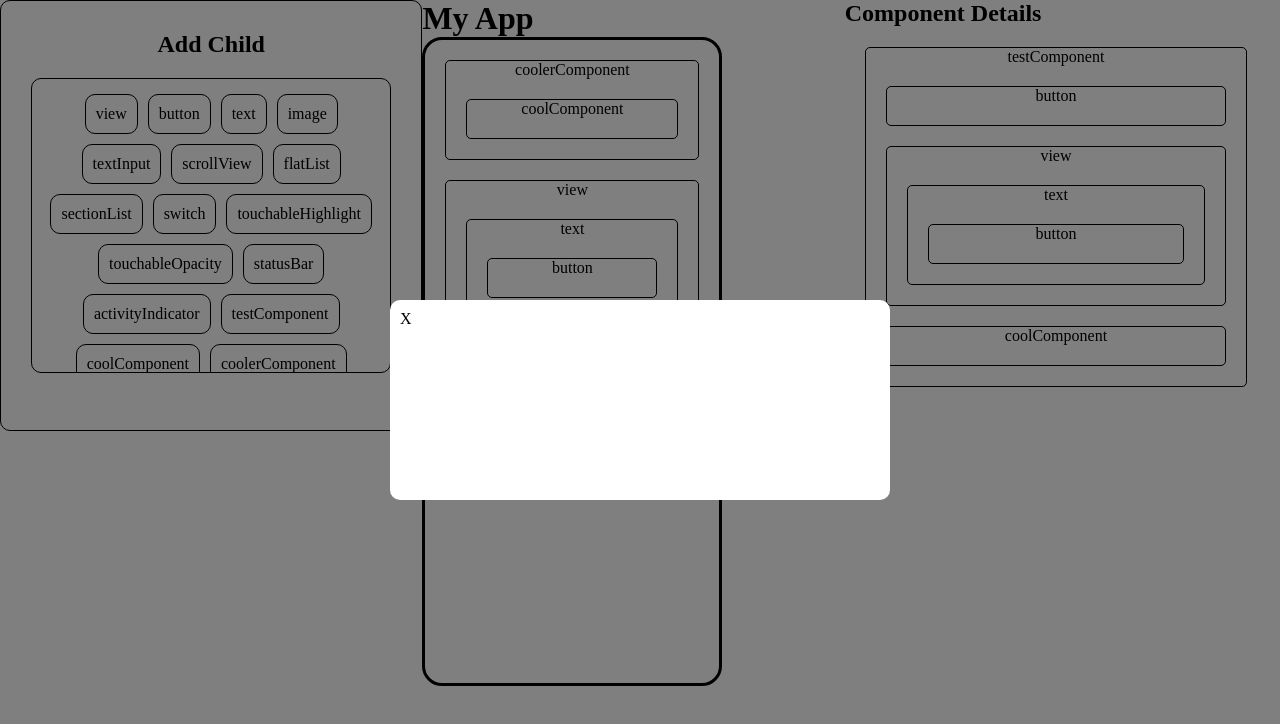
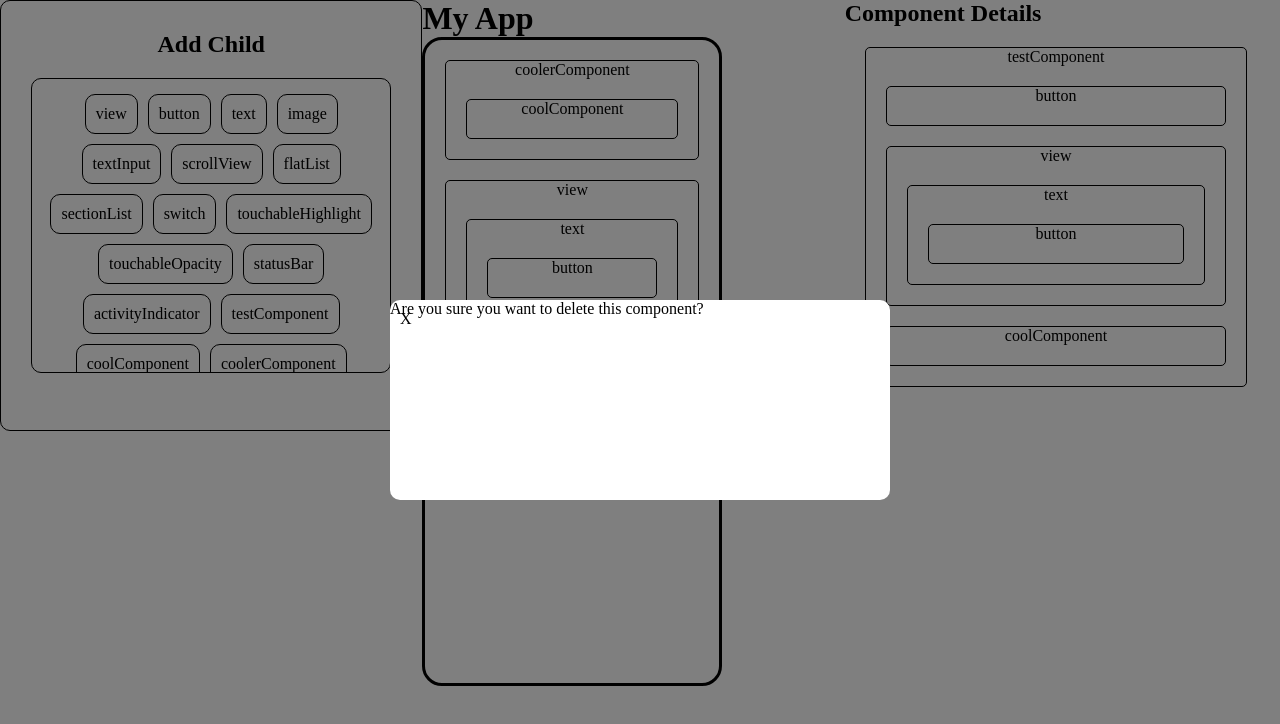
Before and after one commit to oslabs-beta/ProtoNative, a React app: page / in a window 1280 px wide. Shown: the top 724 px of the page. Built offline with nearby package versions, Linux system fonts and the light colour scheme.

Commit message:
allow for modal to close and removed script tag in index

```diff
--- a/src/components/left/Modal.jsx
+++ b/src/components/left/Modal.jsx
@@ -1,7 +1,7 @@
 import React, {useState} from 'react';
 
 
-const Modal = () => {
+const Modal = ({location = 'delete'}) => {
   const [isOpen, setIsOpen] = useState(false);
   const handleClick = (e) => {
     console.log('clicked')
@@ -12,7 +12,15 @@ const Modal = () => {
       display: isOpen ? 'none' : 'flex'
     }}>
       <div id='actual-modal'>
-        <div id='close-button' onClick={()=>{console.log('hello')}}>X</div>
+        <div id='close-button' onClick={handleClick}>X</div>
+        {location === 'delete'
+        ?
+        <div>
+          <p>Are you sure you want to delete this component?</p>
+        </div>
+        :
+        <p>Edit State:</p>
+        }
       </div>
     </div>
   )
--- a/src/index.html
+++ b/src/index.html
@@ -7,5 +7,4 @@
   <body>
     <div id="root"></div>
   </body>
-  <script src="bundle.js"></script>
 </html>
```
